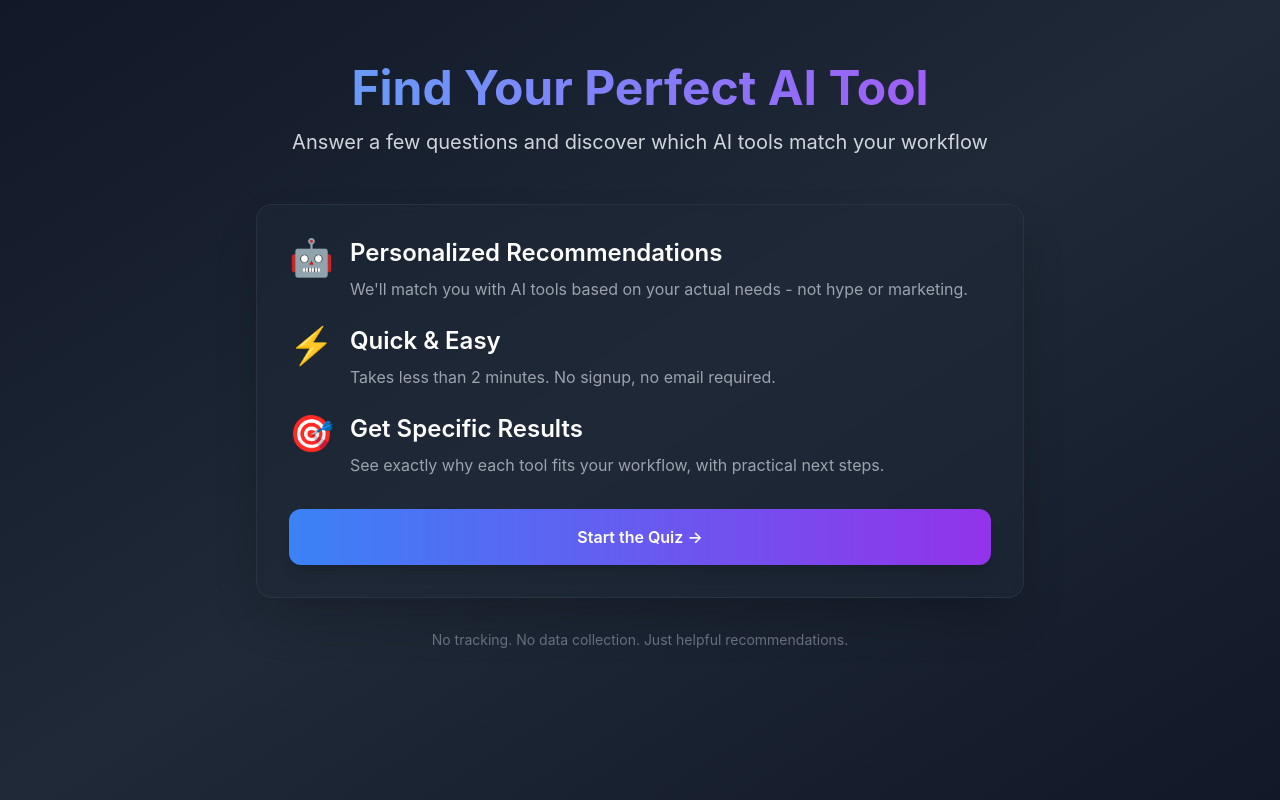
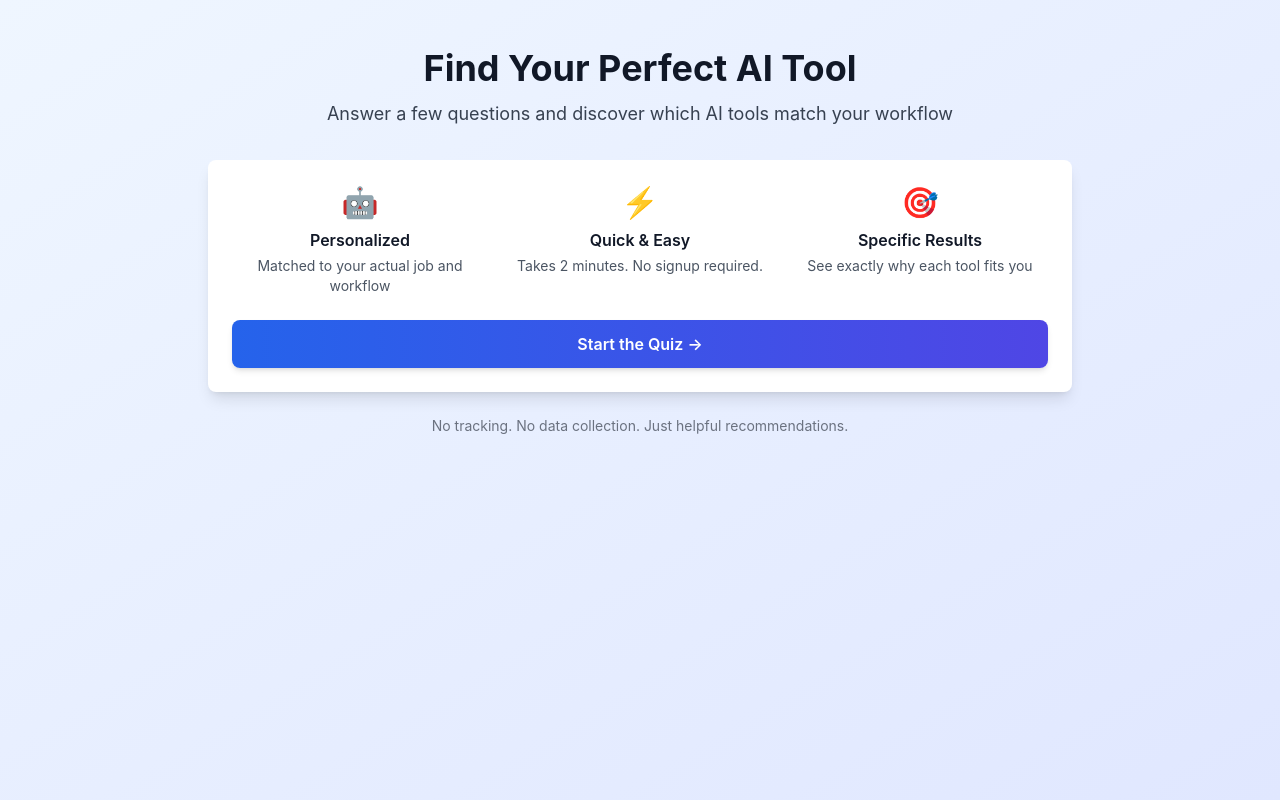
Before and after one commit to mattship26-gif/ai-matcher1, a Next.js app: page / in a window 1280 px wide. Built offline with nearby package versions, Linux system fonts and the light colour scheme.

Commit message:
Update page.tsx

```diff
--- a/src/app/page.tsx
+++ b/src/app/page.tsx
@@ -6,73 +6,56 @@ export default function Home() {
   const router = useRouter()
 
   return (
-    <div className="min-h-screen bg-gradient-to-br from-gray-900 via-gray-800 to-gray-900">
-      <div className="container mx-auto px-6 py-16">
-        <div className="max-w-3xl mx-auto">
-          {/* Header */}
-          <div className="text-center mb-12">
-            <h1 className="text-5xl font-bold mb-4 bg-gradient-to-r from-blue-400 to-purple-500 bg-clip-text text-transparent">
+    <div className="min-h-screen bg-gradient-to-br from-blue-50 to-indigo-100">
+      <div className="container mx-auto px-4 py-12 max-w-4xl">
+        <div className="text-center mb-8">
+          <h1 className="text-4xl font-bold text-gray-900 mb-3">
             Find Your Perfect AI Tool
           </h1>
-            <p className="text-xl text-gray-300">
+          <p className="text-lg text-gray-700">
             Answer a few questions and discover which AI tools match your workflow
           </p>
         </div>
 
-          {/* Card */}
-          <div className="bg-gray-800/50 backdrop-blur-sm rounded-2xl p-8 shadow-2xl border border-gray-700/50 hover:border-gray-600/50 transition-all">
-            <div className="space-y-6">
-              <div className="flex items-start space-x-4">
-                <span className="text-4xl">🤖</span>
-                <div>
-                  <h2 className="text-2xl font-semibold text-white mb-2">
-                    Personalized Recommendations
-                  </h2>
-                  <p className="text-gray-400">
-                    We'll match you with AI tools based on your actual needs - not hype or marketing.
+        <div className="bg-white rounded-lg shadow-lg p-6 mb-6">
+          <div className="grid md:grid-cols-3 gap-6">
+            <div className="text-center">
+              <div className="text-3xl mb-2">🤖</div>
+              <h3 className="font-semibold text-gray-900 mb-1">Personalized</h3>
+              <p className="text-sm text-gray-600">
+                Matched to your actual job and workflow
               </p>
             </div>
+
+            <div className="text-center">
+              <div className="text-3xl mb-2">⚡</div>
+              <h3 className="font-semibold text-gray-900 mb-1">Quick & Easy</h3>
+              <p className="text-sm text-gray-600">
+                Takes 2 minutes. No signup required.
+              </p>
             </div>
 
-              <div className="flex items-start space-x-4">
-                <span className="text-4xl">⚡</span>
-                <div>
-                  <h2 className="text-2xl font-semibold text-white mb-2">
-                    Quick & Easy
-                  </h2>
-                  <p className="text-gray-400">
-                    Takes less than 2 minutes. No signup, no email required.
+            <div className="text-center">
+              <div className="text-3xl mb-2">🎯</div>
+              <h3 className="font-semibold text-gray-900 mb-1">Specific Results</h3>
+              <p className="text-sm text-gray-600">
+                See exactly why each tool fits you
               </p>
-                </div>
-              </div>
-
-              <div className="flex items-start space-x-4">
-                <span className="text-4xl">🎯</span>
-                <div>
-                  <h2 className="text-2xl font-semibold text-white mb-2">
-                    Get Specific Results
-                  </h2>
-                  <p className="text-gray-400">
-                    See exactly why each tool fits your workflow, with practical next steps.
-                  </p>
-                </div>
             </div>
           </div>
 
           <button
             onClick={() => router.push('/quiz')}
-              className="w-full mt-8 bg-gradient-to-r from-blue-500 to-purple-600 hover:from-blue-600 hover:to-purple-700 text-white font-semibold py-4 px-8 rounded-xl transition-all transform hover:scale-[1.02] shadow-lg hover:shadow-xl"
+            className="w-full mt-6 bg-gradient-to-r from-blue-600 to-indigo-600 hover:from-blue-700 hover:to-indigo-700 text-white font-semibold py-3 px-6 rounded-lg transition-all shadow-md hover:shadow-lg"
           >
             Start the Quiz →
           </button>
         </div>
 
-          {/* Footer note */}
-          <p className="text-center text-gray-500 text-sm mt-8">
+        <p className="text-center text-gray-500 text-sm">
           No tracking. No data collection. Just helpful recommendations.
         </p>
       </div>
     </div>
-    </div>
   )
 }
```
Lines whose indentation alone changed are shown as unchanged.
